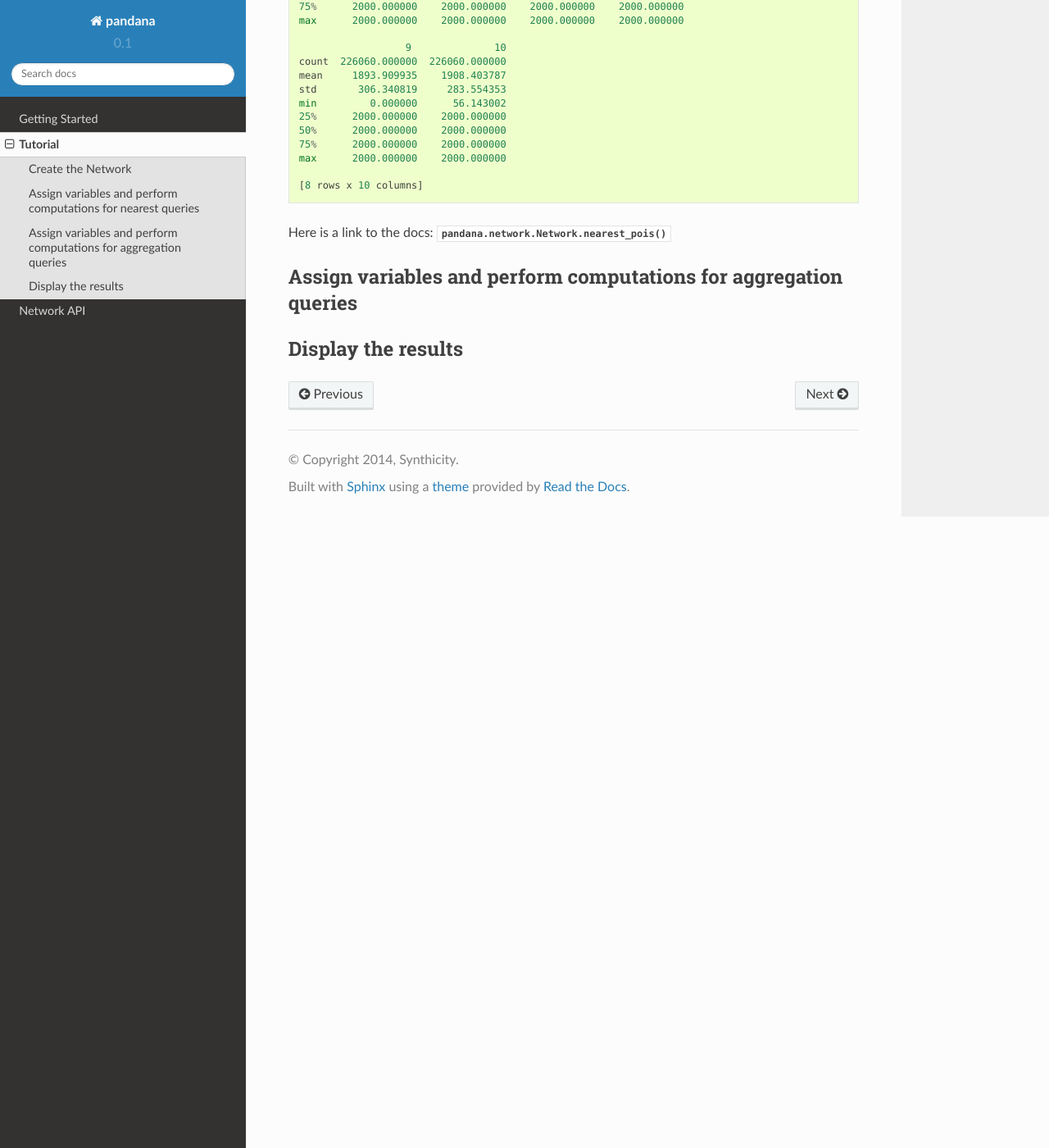
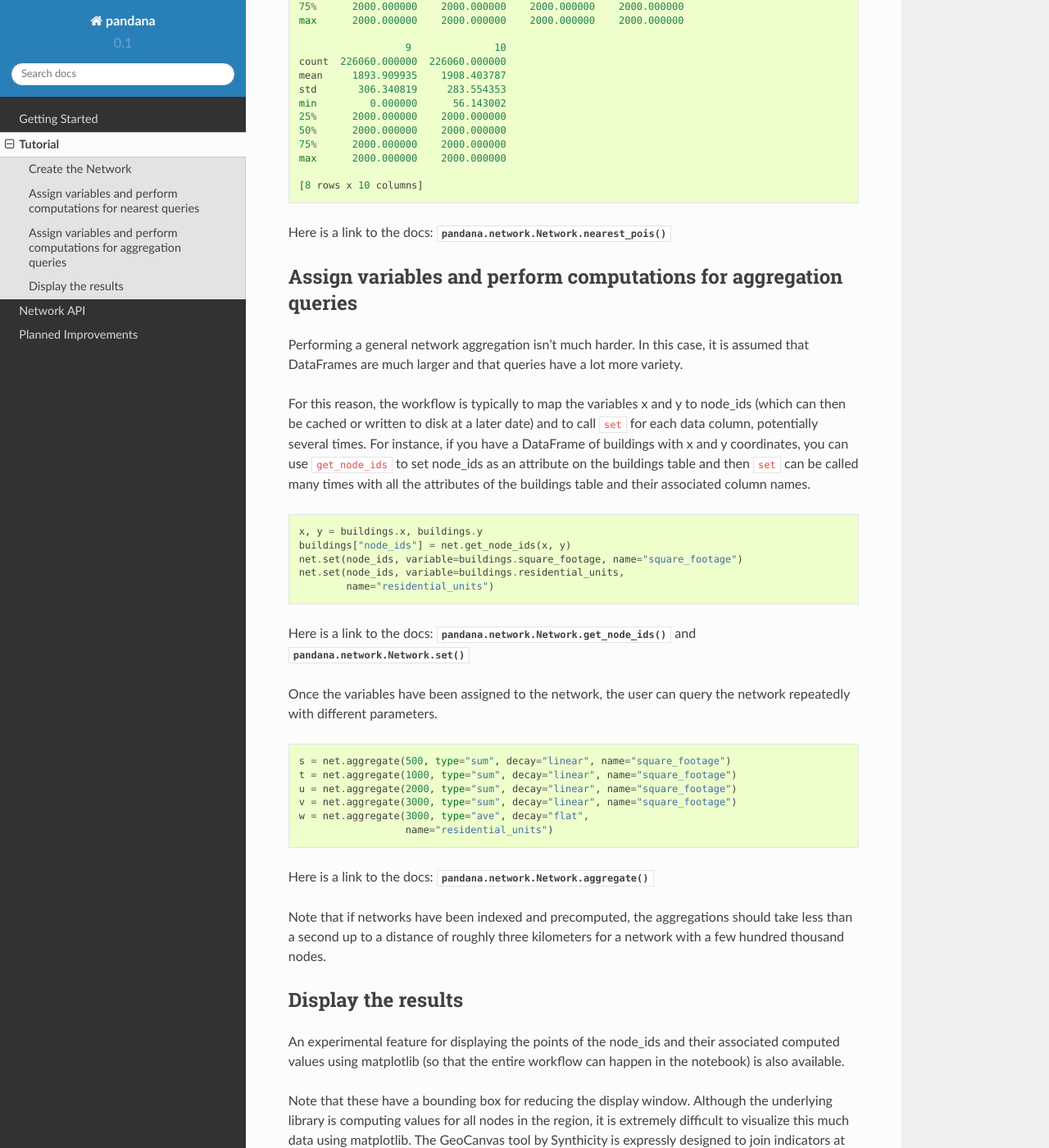
Before and after one commit to UDST/pandana, a Sphinx documentation site: the page built from docs/tutorial.rst, in a window 1280 px wide and 1400 px high, scrolled down 2930 px. Shown: the whole window at 82% size. Built offline with Sphinx 7.4.7 and the Read the Docs theme 2.0.0, drawn with Linux system fonts in a browser that asks for light colours; some of the changed text lies outside the part shown.

Commit message:
Updating docs - I consider this a finished first draft
Hopefully I can just check this in to master since I'm just updating rst files.  We shall see if I break anything.

```diff
--- a/docs/index.rst
+++ b/docs/index.rst
@@ -22,6 +22,7 @@ Contents
    introduction
    tutorial
    network
+   futurework
 
 Indices and tables
 ==================
--- a/docs/tutorial.rst
+++ b/docs/tutorial.rst
@@ -158,5 +158,68 @@ Here is a link to the docs: :py:meth:`pandana.network.Network.nearest_pois`
 Assign variables and perform computations for aggregation queries
 ~~~~~~~~~~~~~~~~~~~~~~~~~~~~~~~~~~~~~~~~~~~~~~~~~~~~~~~~~~~~~~~~~
 
+Performing a general network aggregation isn't much harder.  In this case,
+it is assumed that DataFrames are much larger and that queries have
+a lot more variety.
+
+For this reason, the workflow is typically to map the variables x and y to
+node_ids (which can then be cached or written to disk at a later date) and
+to call ``set`` for each data column, potentially several times.  For instance,
+if you have a DataFrame of buildings with x and y coordinates,
+you can use ``get_node_ids`` to set node_ids as an attribute on the
+buildings table and then ``set`` can be called many times with all the
+attributes of the buildings table and their associated column names. ::
+
+    x, y = buildings.x, buildings.y
+    buildings["node_ids"] = net.get_node_ids(x, y)
+    net.set(node_ids, variable=buildings.square_footage, name="square_footage")
+    net.set(node_ids, variable=buildings.residential_units,
+            name="residential_units")
+
+Here is a link to the docs: :py:meth:`pandana.network.Network.get_node_ids`
+and :py:meth:`pandana.network.Network.set`
+
+Once the variables have been assigned to the network, the user can query the
+network repeatedly with different parameters. ::
+
+    s = net.aggregate(500, type="sum", decay="linear", name="square_footage")
+    t = net.aggregate(1000, type="sum", decay="linear", name="square_footage")
+    u = net.aggregate(2000, type="sum", decay="linear", name="square_footage")
+    v = net.aggregate(3000, type="sum", decay="linear", name="square_footage")
+    w = net.aggregate(3000, type="ave", decay="flat",
+                      name="residential_units")
+
+Here is a link to the docs: :py:meth:`pandana.network.Network.aggregate`
+
+Note that if networks have been indexed and precomputed,
+the aggregations should take less than a second up to a distance of roughly
+three kilometers for a network with a few hundred thousand nodes.
+
 Display the results
 ~~~~~~~~~~~~~~~~~~~
+
+An experimental feature for displaying the points of the node_ids and their
+associated computed values using matplotlib (so that the entire workflow can
+happen in the notebook) is also available.
+
+Note that these have a bounding box for reducing the display window.
+Although the underlying library is computing values for all nodes in the
+region, it is extremely difficult to visualize this much data using
+matplotlib.  The GeoCanvas tool by Synthicity is expressly designed to join
+indicators at the node level to shapes of parcels and produces a much more
+professional output map.  For quick interactive checking of results,
+the bounding box can be used to reduce the number of points that are shown,
+and sample code and images are included below ::
+
+    bbox=[-122.539365,37.693047,-122.347698,37.816069]
+    net.plot(s, bbox=bbox, scheme="diverging",
+             color="BrBG", log_scale=True)
+
+.. image:: img/500metersum.png
+
+::
+
+    net.plot(u, bbox=bbox, scheme="diverging",
+             color="BrBG", log_scale=True)
+
+.. image:: img/2000metersum.png
```
Also changed, not shown: docs/futurework.rst (added, +41 -0 lines), docs/img/2000metersum.png (added), docs/img/500metersum.png (added).
